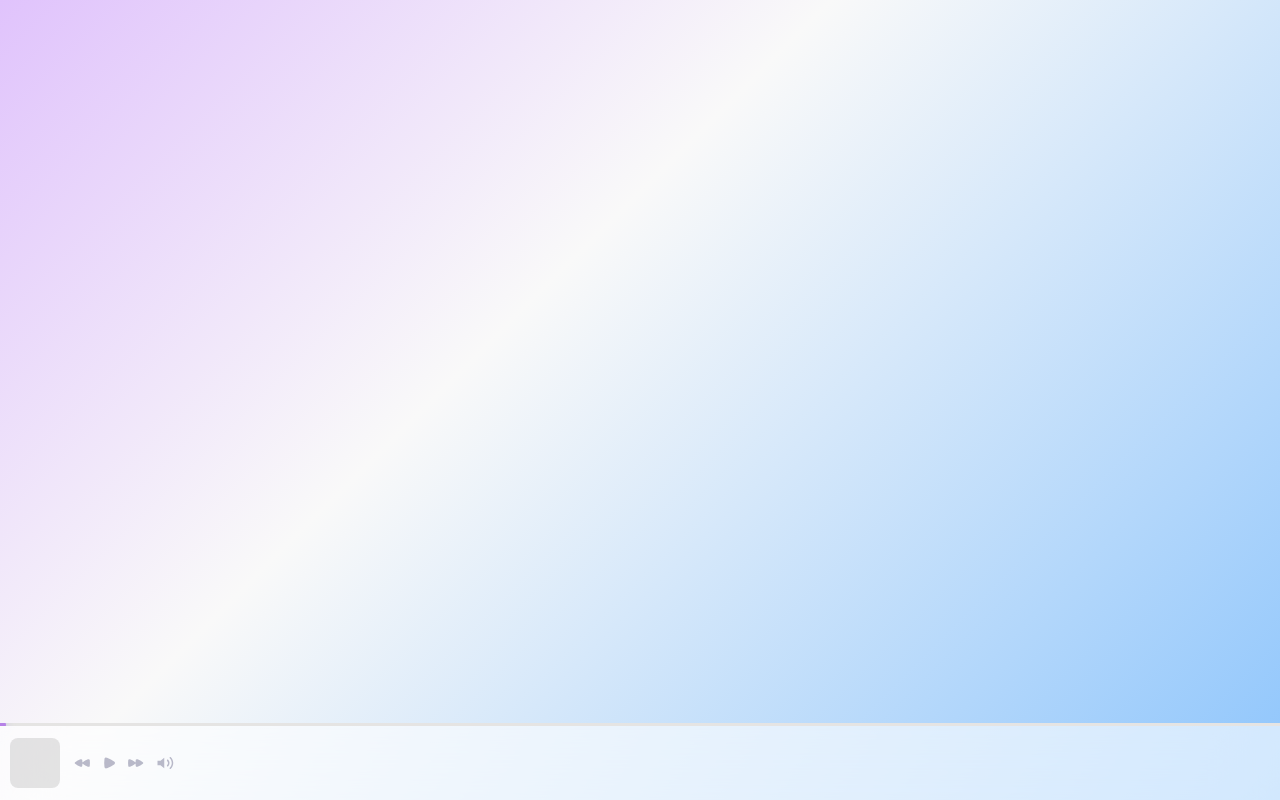
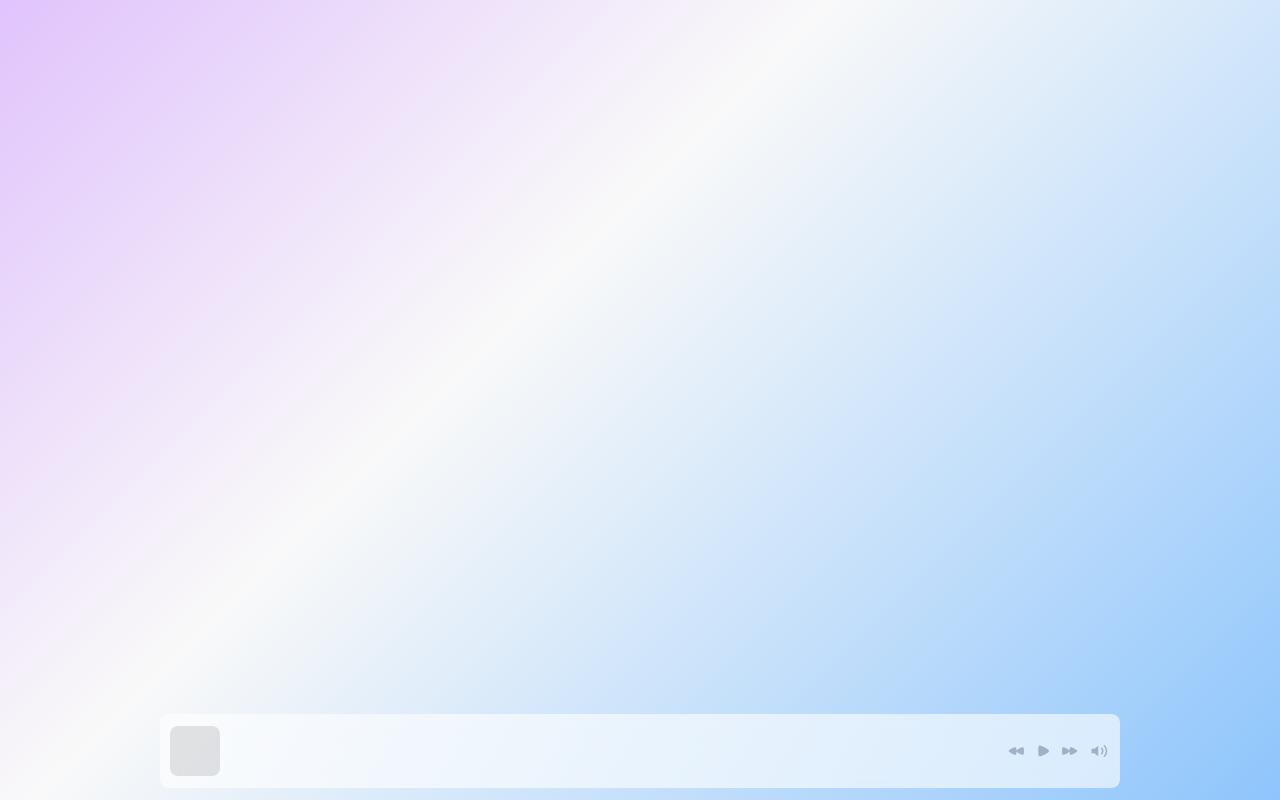
Before and after one commit to rkddbs1031/Yoon-Play2, a Next.js app: page /result in a window 1280 px wide. Built offline with nearby package versions, Linux system fonts and the light colour scheme.

Commit message:
Feat: playerbar 배경 이미지 및 트랜지션 적용

```diff
--- a/components/Player/PlayerBar.tsx
+++ b/components/Player/PlayerBar.tsx
@@ -1,43 +1,81 @@
 'use client';
+
+import { useEffect, useState } from 'react';
 
 import { usePlayer } from '@/hooks/usePlayer';
 import { PlayerControl } from './PlayerControl';
+import { MusicInfoWrapper } from './MusicInfo';
+
+const TRANSITION_DURATION = 400;
 
 export const PlayerBar = () => {
   const { currentVideo, togglePlaylistPanel } = usePlayer();
+  const newImageUrl = currentVideo?.thumbnail?.medium?.url || '';
+
+  const [displayImage, setDisplayImage] = useState<string | null>(null);
+  const [isTransitioning, setIsTransitioning] = useState(false);
+
+  useEffect(() => {
+    if (!newImageUrl || newImageUrl === displayImage) return;
+
+    const img = new Image();
+    img.src = newImageUrl;
+
+    img.onload = () => {
+      setIsTransitioning(true);
+
+      setTimeout(() => {
+        setDisplayImage(newImageUrl);
+        setIsTransitioning(false);
+      }, TRANSITION_DURATION); // 전환 효과 타이밍 조절
+    };
+
+    img.onerror = () => {
+      setDisplayImage(newImageUrl);
+      setIsTransitioning(false);
+    };
+  }, [newImageUrl]);
 
   return (
     <section
-      className='fixed z-[100] w-full bottom-0 left-0 min-h-[60px] bg-white/60 backdrop-blur-[30px] flex flex-col gap-3 cursor-pointer'
+      className='fixed z-[100] bottom-3 left-1/2 -translate-x-1/2 max-w-[960px] rounded-[8px] w-[calc(100%-32px)] lg:w-full overflow-hidden  min-h-[60px] flex flex-col gap-3 cursor-pointer overflow-hidden'
       onClick={togglePlaylistPanel}
     >
+      {displayImage && (
+        <div
+          className={`absolute inset-0 bg-cover bg-center transform scale-[1.1] filter blur-[10px] brightness-[0.8]
+            transition-opacity duration-${TRANSITION_DURATION} ease-in-out
+            ${isTransitioning ? 'opacity-50' : 'opacity-100'}
+          `}
+          style={{ backgroundImage: `url(${displayImage})` }}
+        />
+      )}
+
+      <div
+        className={`absolute inset-0 transition-all duration-500 ${displayImage ? 'bg-white/20 backdrop-blur-[10px]' : 'bg-white/60 backdrop-blur-[30px]'} `}
+      />
+
+      <div className='relative z-10 flex flex-col '>
         <PlayerControl.Frame />
-      <PlayerControl.ProgressBar />
+        {currentVideo && <PlayerControl.ProgressBar />}
 
-      <div className='flex items-center gap-3 px-[10px] pb-3'>
+        <div className='flex items-center gap-3 px-[10px] py-3 justify-between'>
           {currentVideo ? (
-          <div className='music-info-wrapper flex gap-2 items-center'>
-            <div className='thumbnail rounded-[8px] overflow-hidden w-[50px] h-[50px] flex-shrink-0'>
-              <img
-                src={currentVideo.thumbnail.medium.url}
-                alt={currentVideo.title}
-                className='block w-full h-full object-cover'
-                width={50}
-                height={50}
+            <MusicInfoWrapper
+              thumbnail={currentVideo.thumbnail.medium.url}
+              title={currentVideo.title}
+              channelTitle={currentVideo.channelTitle}
+              titleColor='white'
+              channelTitleColor='white/60'
             />
-            </div>
-            <div className='music-info'>
-              <h4 className='text-[14px] text-[#3d3d68] font-[600] mb-[2px] line-clamp-1'>{currentVideo.title}</h4>
-              <span className='text-[10px] text-[#3d3d68] line-clamp-1'>{currentVideo.channelTitle}</span>
-            </div>
-          </div>
           ) : (
             <div className='w-[50px] h-[50px] rounded-[8px] bg-black/10'></div>
           )}
 
-        <div className='control-wrapper flex items-center justify-between gap-2'>
-          <PlayerControl.Buttons />
-          <PlayerControl.Volume />
+          <div className='control-wrapper flex items-center gap-2'>
+            <PlayerControl.Buttons color='#ffffff' disabledColor={currentVideo ? '#ffffff99' : ''} />
+            <PlayerControl.Volume color='#ffffff' disabledColor={currentVideo ? '#ffffff99' : ''} />
+          </div>
         </div>
       </div>
     </section>
```
Lines whose indentation alone changed are shown as unchanged.
